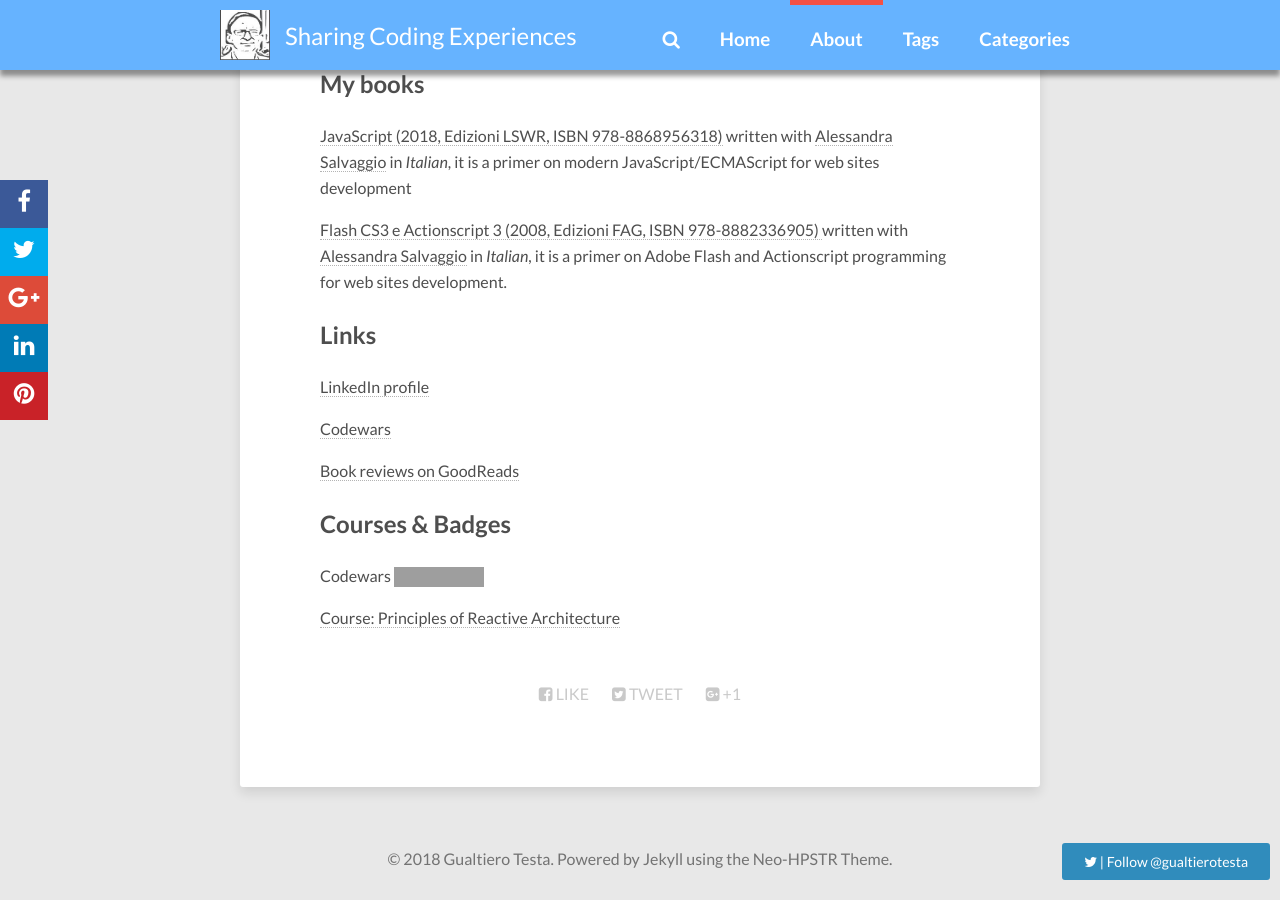
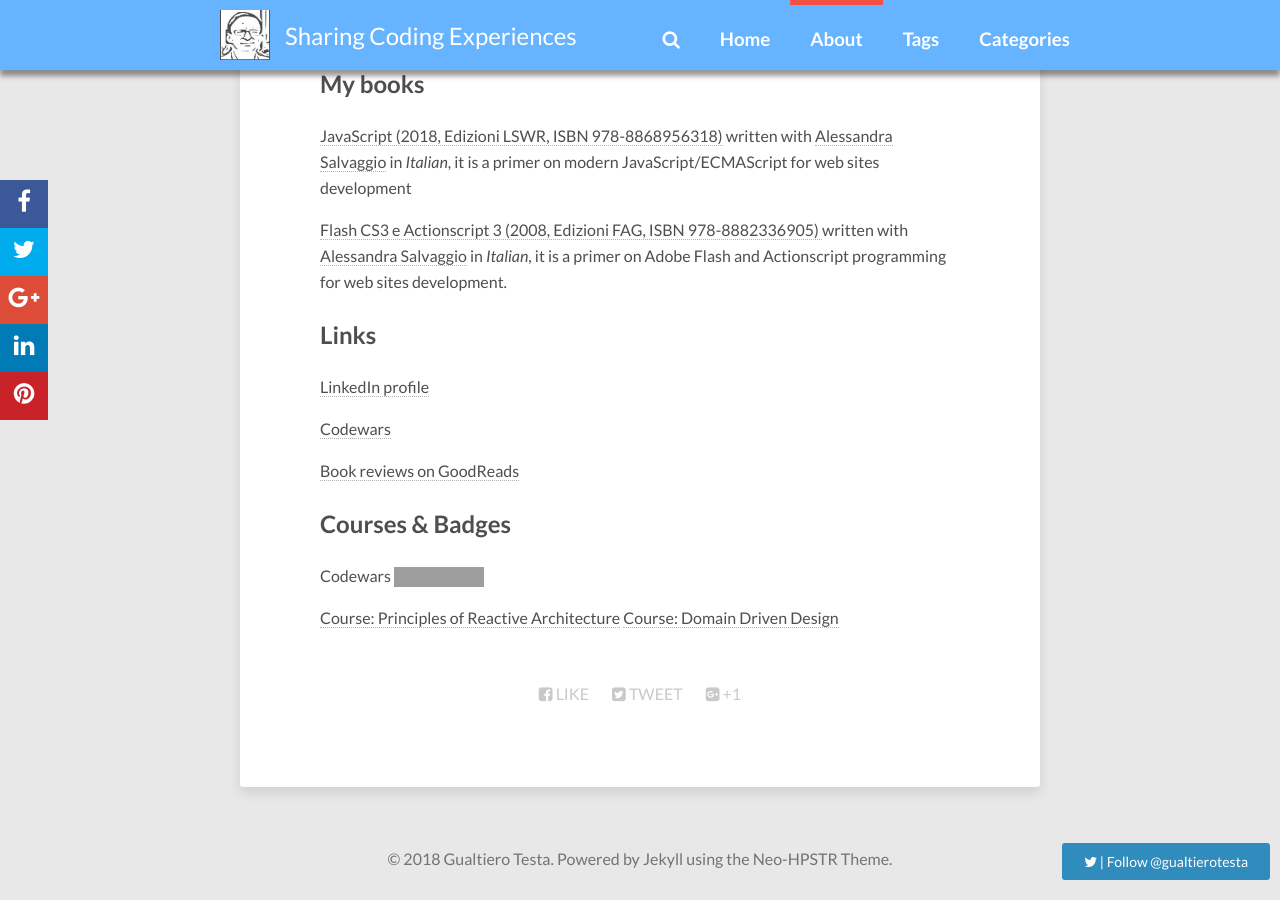
Before and after one commit to gualtierotesta/gualtierotesta.github.io, a Jekyll site: the page built from about.md, in a window 1280 px wide and 900 px high, scrolled down 623 px. Built offline with Jekyll 4.4.1, drawn with Linux system fonts in a browser that asks for light colours; nearby versions of some CDN libraries; comment, search, counter and statistics services are not loaded; grey boxes are pictures that could not be loaded.

Commit message:
Added new course

```diff
--- a/about.md
+++ b/about.md
@@ -32,3 +32,4 @@
 Codewars ![Codewars badge](https://www.codewars.com/users/gualty/badges/small)
 
 [Course: Principles of Reactive Architecture](https://www.youracclaim.com/badges/573d2d56-56df-4056-9d75-0bd439d7aacf/public_url)
+[Course: Domain Driven Design](https://courses.cognitiveclass.ai/certificates/57d81b793964417b93d08f7366e2c6a9)
```
